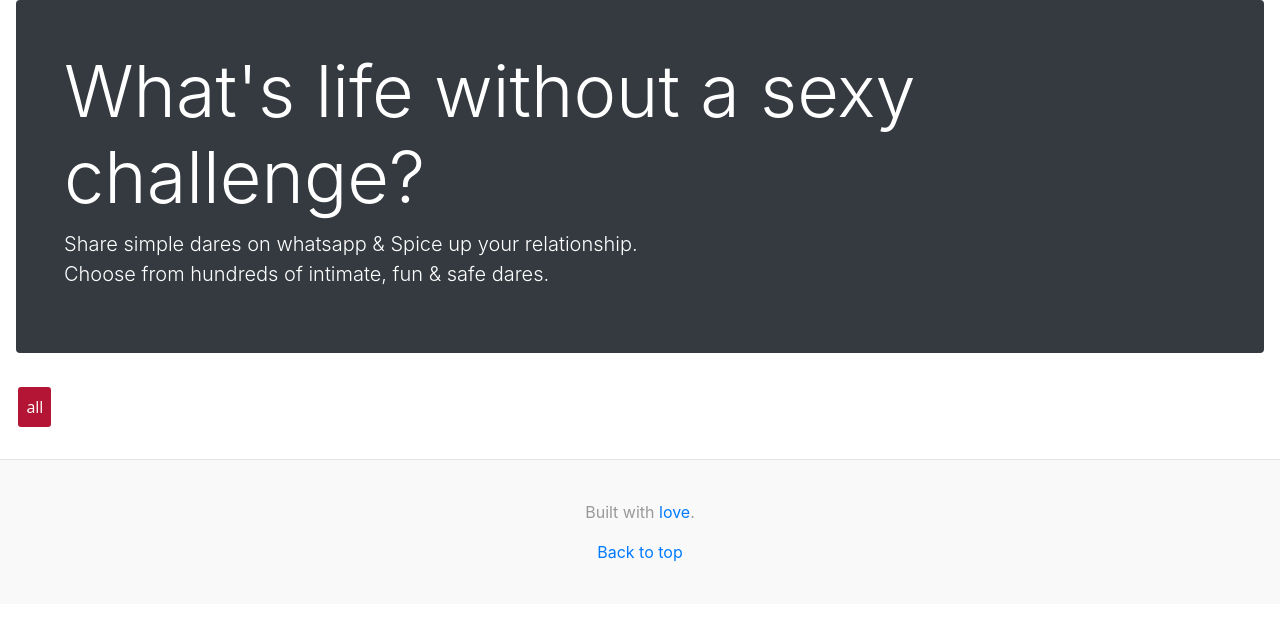
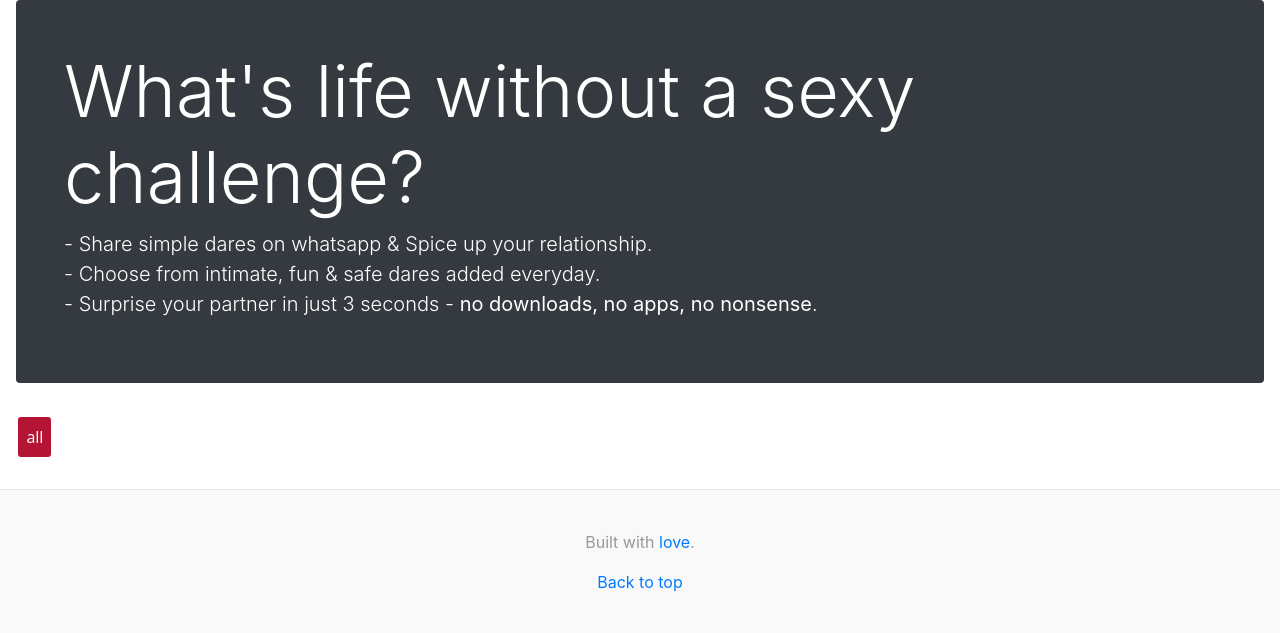
Before and after one commit to bob0bot/fantas, a Flask app: page / in a window 1280 px wide. Shown: the part 85-718 px from the top of the page. Run offline with Flask 2, Linux system fonts and the light colour scheme; data that the repository does not hold is empty; some libraries are stand-ins or nearby versions.

Commit message:
minor changes on banner text and etc

```diff
--- a/static/css/new.css
+++ b/static/css/new.css
@@ -273,3 +273,7 @@ button {
   padding:7px;
   border-radius: 4px 4px 4px 4px;
 }
+
+.card-body {
+    padding: 0.25rem;
+}
--- a/templates/index.html
+++ b/templates/index.html
@@ -44,8 +44,13 @@
         <div class="col-md-11 px-0">
           <h1 class="display-3">What's life without a sexy challenge?</h1>
            <!-- <p class="lead display-4">Don't miss the simple joys of life.</p> -->
-           <p class="lead"> Share simple dares on whatsapp & Spice up your relationship. <br/>
-           Choose from hundreds of intimate, fun & safe dares.</p>
+           <p class="lead"> - Share simple dares on whatsapp & Spice up your relationship. <br/>
+           - Choose from intimate, fun & safe dares added everyday. <br/>
+          - Surprise your partner in just 3 seconds - <b>no downloads, no apps, no nonsense</b>.</p>
+
+
+<!--
+           ideas, feedback -->
         </div>
       </div>
 
```
